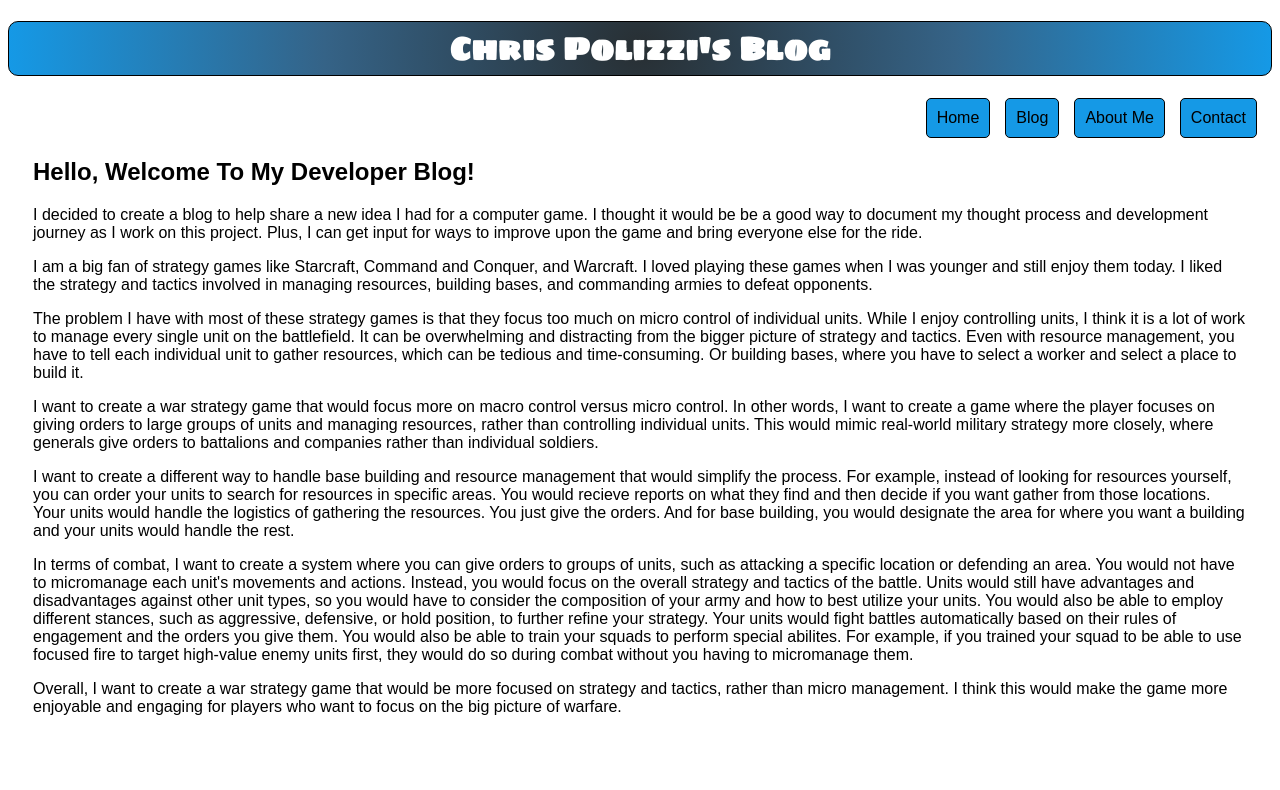
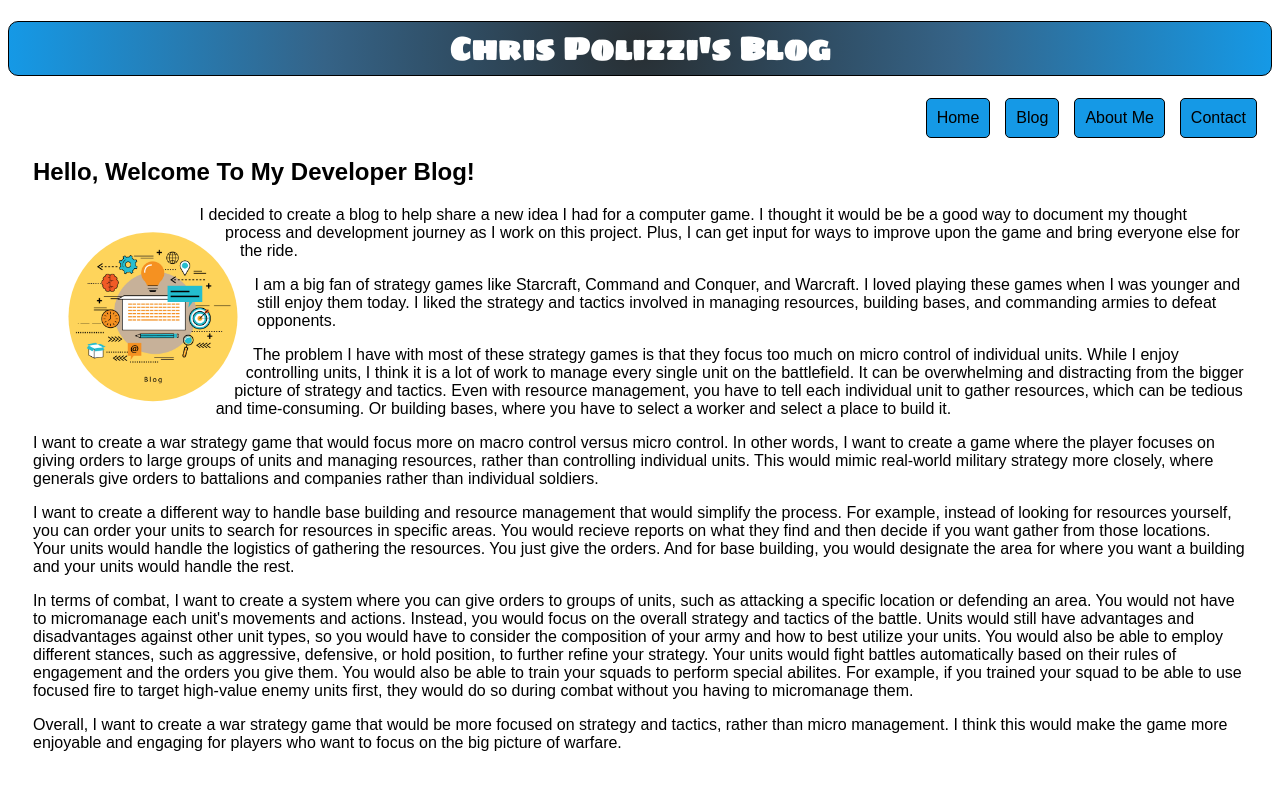
Before and after one commit to polizzichristopher-del/developer-blog, an Angular app: page / in a window 1280 px wide. Shown: the top 790 px of the page. Built offline with nearby package versions, Linux system fonts and the light colour scheme; a web font is replaced by a local one.

Commit message:
a few minor tweaks

```diff
--- a/package.json
+++ b/package.json
@@ -6,7 +6,8 @@
     "start": "ng serve",
     "build": "ng build",
     "watch": "ng build --watch --configuration development",
-    "test": "ng test"
+    "test": "ng test",
+    "deploy": "ng deploy --base-href=https://polizzichristopher-del.github.io/developer-blog/"
   },
   "private": true,
   "dependencies": {
--- a/src/app/home/home.component.css
+++ b/src/app/home/home.component.css
@@ -5,3 +5,16 @@ h2 {
 p {
     font-family: 'Vend Sans', sans-serif;
 }
+
+.blogImage {
+    margin-left: 20px;
+    margin-right: 20px;
+    float: left;
+    clip-path: circle(40%);
+    shape-outside: circle(45%);
+}
+
+.blogImage img {
+    border-radius: 50%;
+    box-shadow: 10px 10px 10px rgba(0, 0, 0, 0.1);
+}
--- a/src/app/home/home.component.html
+++ b/src/app/home/home.component.html
@@ -1,4 +1,8 @@
 <h2>Hello, Welcome To My Developer Blog!</h2>
+<div class="blogImage">
+  <img src="assets/OE9CG90.jpg" width="200px" />
+  <div><a href="http://www.freepik.com" style="font-size: xx-small;">Designed by Liravega / Freepik</a></div>
+</div>
 <p>
   I decided to create a blog to help share a new idea I had for a computer game.
   I thought it would be be a good way to document my thought process and
--- a/src/app/menu/menu.component.css
+++ b/src/app/menu/menu.component.css
@@ -1,4 +1,4 @@
-.menu div {
+.menu a {
     margin-right: 15px;
     cursor: pointer;
     border: 1px solid black;
@@ -8,11 +8,11 @@
     text-align: center;
 }
 
-.menu div:hover{
+.menu a:hover{
     background-color: lightgray;
 }
 
-.menu div a {
+.menu a {
     text-decoration: none;
     color: black;
     font-family: 'Vend Sans', sans-serif;
--- a/src/app/menu/menu.component.html
+++ b/src/app/menu/menu.component.html
@@ -1,6 +1,6 @@
 <div class="menu">
-  <div ><a routerLink="/" routerLinkActive="active">Home</a></div>
-  <div><a routerLink="/blog" routerLinkActive="active">Blog</a></div>
-  <div><a routerLink="/aboutme" routerLinkActive="active">About Me</a></div>
-  <div><a routerLink="/contact" routerLinkActive="active">Contact</a></div>
+  <a routerLink="/" routerLinkActive="active">Home</a>
+  <a routerLink="/blog" routerLinkActive="active">Blog</a>
+  <a routerLink="/aboutme" routerLinkActive="active">About Me</a>
+  <a routerLink="/contact" routerLinkActive="active">Contact</a>
 </div>
```
Also changed, not shown: public/assets/OE9CG90.jpg (added).
